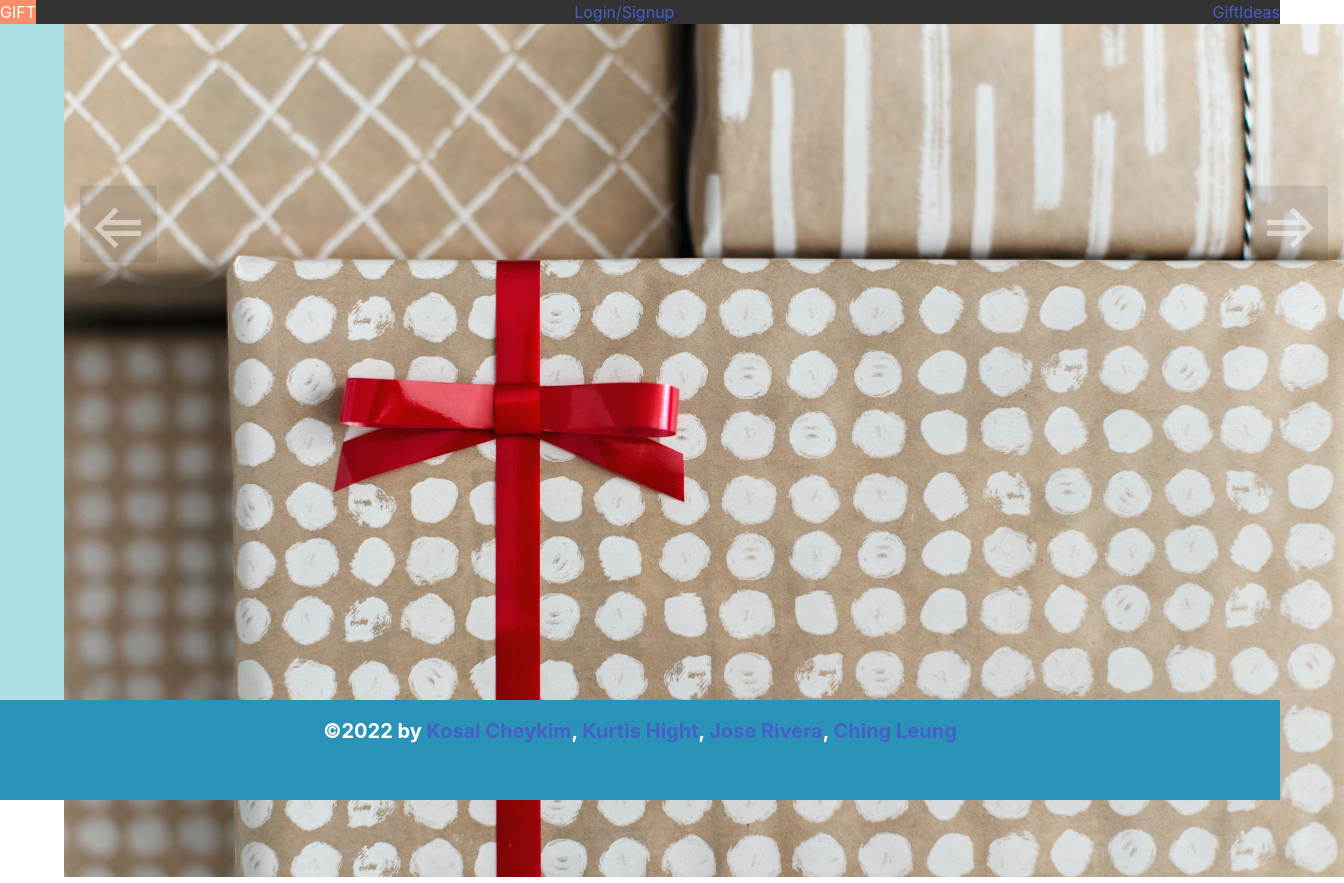
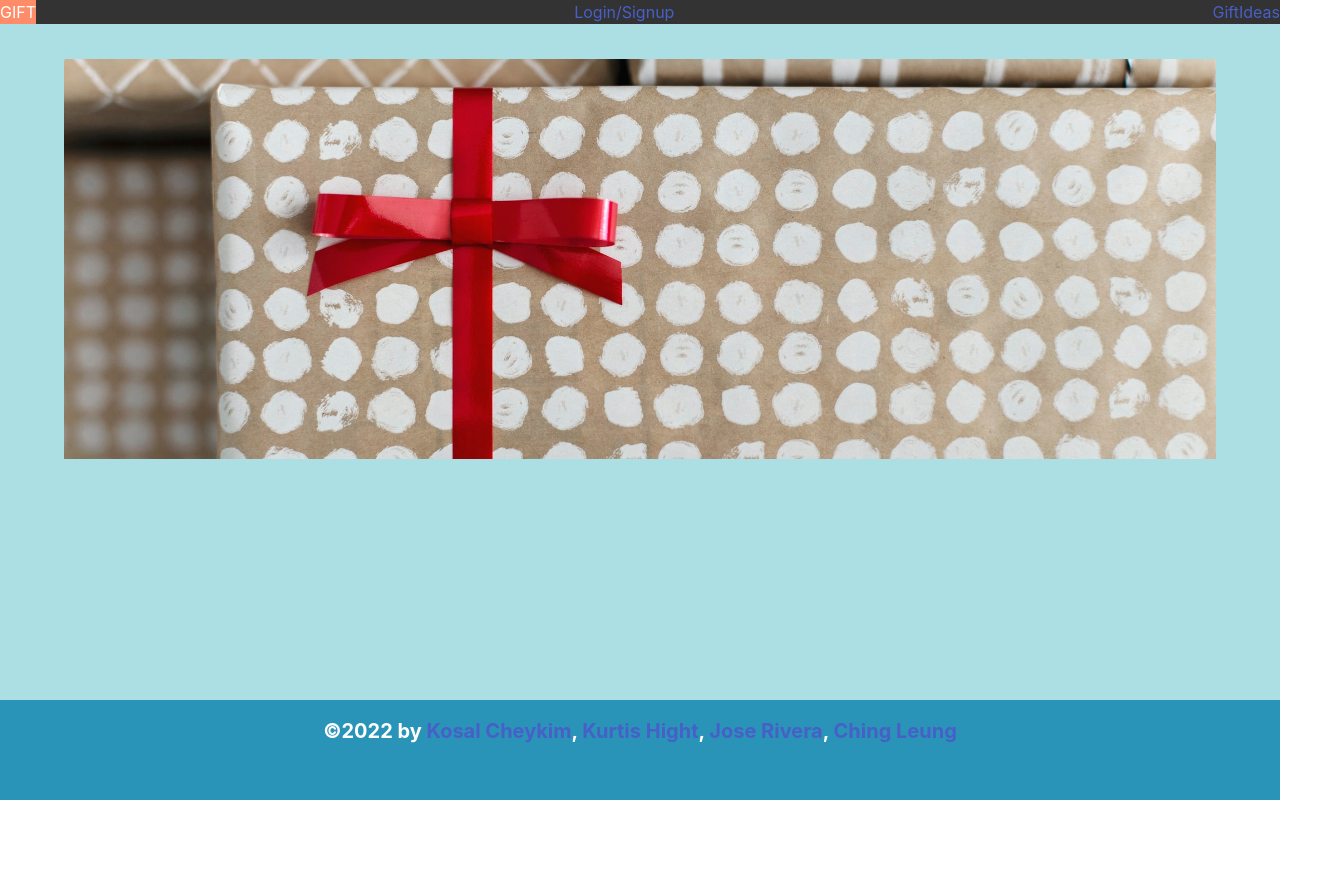
Before and after one commit to jrera1796/GIFT, a React (Create React App) app in the folder client/: page / in a window 1280 px wide. Shown: the whole page, 1344 px wide, since content can reach past the window. After the commit the page ends 800 px from the top, so only its background shows below. Built offline with nearby package versions, Linux system fonts and the light colour scheme.

Commit message:
auto scrolling hero, changes to Home.js

```diff
--- a/client/src/components/Hero/index.js
+++ b/client/src/components/Hero/index.js
@@ -1,8 +1,11 @@
-import React, { useState } from "react";
+import React, { useEffect, useState } from "react";
 
 const Hero = () => {
   const [activeIndex, setActiveIndex] = useState(0);
-  const array = ["present1", "valentines1", "christmas1"];
+  // const [seconds, setSeconds] = useState(0);
+
+  const array = ["present1", "valentines1", "christmas1", "restaurant1"];
+
   function updateIndex(newIndex) {
     if (newIndex < 0) {
       newIndex = array.length - 1;
@@ -12,15 +15,22 @@ const Hero = () => {
     setActiveIndex(newIndex)
   };
 
+  useEffect(() => {
+    const next = (activeIndex + 1) % array.length;
+    const id = setTimeout(() => setActiveIndex(next), 15000)
+    return () => clearTimeout(id);
+  })
+
   return (
     <div className="carousel" data-carousel>
-      <button className="carousel-button prev" data-carousel-button="prev" onClick={() => { updateIndex(activeIndex - 1) }}>&#8656;</button>
-      <button className="carousel-button next" data-carousel-button="next" onClick={() => { updateIndex(activeIndex + 1) }}>&#8658;</button>
-      <ul data-slides>
-        <li>
+
+      <button className="carousel-button prev" data-carousel-button="prev" onClick={() => { updateIndex(activeIndex - 1) }}></button>
+      <button className="carousel-button next" data-carousel-button="next" onClick={() => { updateIndex(activeIndex + 1) }}></button>
+
           <img alt={array[activeIndex]} src={require(`../../assets/images/${array[activeIndex]}.jpeg`)}></img>
-        </li>
-      </ul>
+
+
+
     </div>
   )
 }
--- a/client/src/index.css
+++ b/client/src/index.css
@@ -26,7 +26,7 @@ body {
   font-family: Arial, Helvetica, sans-serif;
   background-color: var(--Secondary);
 }
-
+/* Nav */
 .topnav {
   display: flex;
   justify-content: space-between;
@@ -56,7 +56,7 @@ html, body, #app, #app>div {
   background-color: #FF8C69;
   color: white;
 }
-
+/* Section */
 section{
   display: flex;
   flex-direction: row;
@@ -77,7 +77,7 @@ height: 150px;
   height: 100vh;
   width: 100px;
 }
-
+/* Footer */
 footer{
   position: fixed;
   left: 0;
@@ -93,30 +93,20 @@ footer{
 
 /* Hero Carousel Things*/
 .carousel{
-  width: 100vw;
+  width: 100%;
   height: 50vh;
   position: relative;
+  margin-top: 3%;
 }
 
-.slide{
-position: absolute;
-inset: 0;
-opacity: 0;
-transition: 200ms opacity ease-in-out;
-transition-delay: 200ms;
-}
-.slide > img {
+.carousel > img {
   display: block;
   width: 100%;
   height: 100%;
   object-fit: cover;
   object-position: center;
 }
-.slide[data-active]{
-  opacity: 1;
-  z-index: 1;
-  transition-delay: 0ms;
-}
+
 .carousel > ul{
   margin: 0;
   padding: 0;
@@ -124,26 +114,29 @@ transition-delay: 200ms;
 }
 .carousel-button {
   position: absolute;
+  /* opacity: 0; */
   background: none;
   z-index: 2;
   border: none;
   font-size: 4rem;
   top: 50%;
+  width: 50%;
+  height: 100%;
   transform: translateY(-50%);
   color: rgb(255, 255, 255, .5);
   border-radius: .25rem;
   padding: 0 .5rem;
-  background-color: rgba(0, 0, 0, .1);
+  /* background-color: rgba(0, 0, 0, .1); */
 }
 
-.carousel-button:hover,.carousel-button:focus{
+/* .carousel-button:hover{
   color: white;
-  background-color: rgba(0, 0, 0, .2);
-}
+  background-color: rgba(0, 0, 0, .05);
+} */
 
-.carousel-button:focus{
+/* .carousel-button:focus{
   outline: 1px solid black;
-}
+} */
 .carousel-button.prev{
   left: 1rem;;
 }
--- a/client/src/pages/Home.js
+++ b/client/src/pages/Home.js
@@ -3,6 +3,6 @@ import Hero from '../components/Hero'
 
 export default function Home() {
   return (
-    <div><Hero></Hero></div>
+    <Hero></Hero>
   )
 }
```
Also changed, not shown: client/src/assets/images/restaurant1.jpeg (added).
